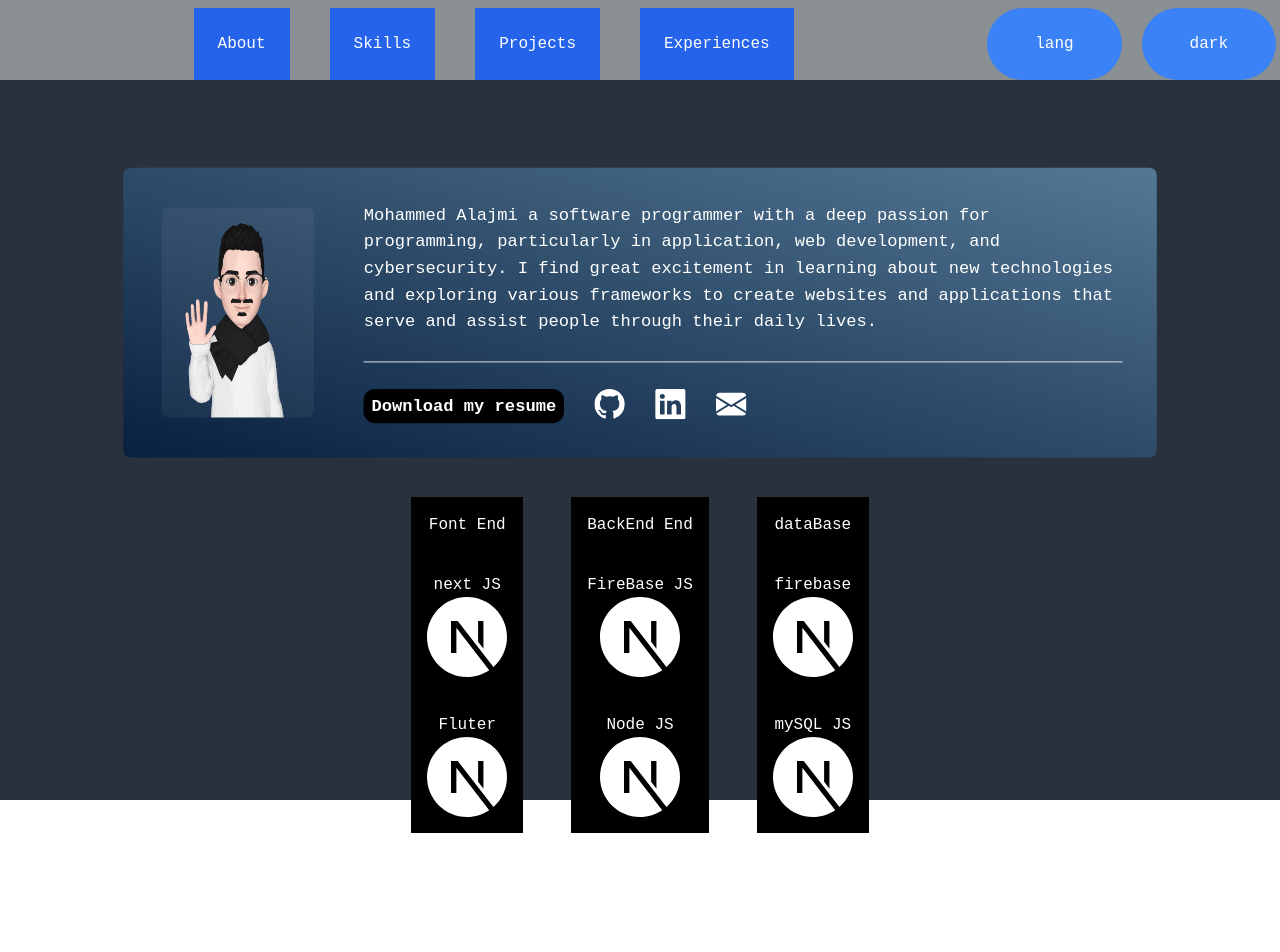
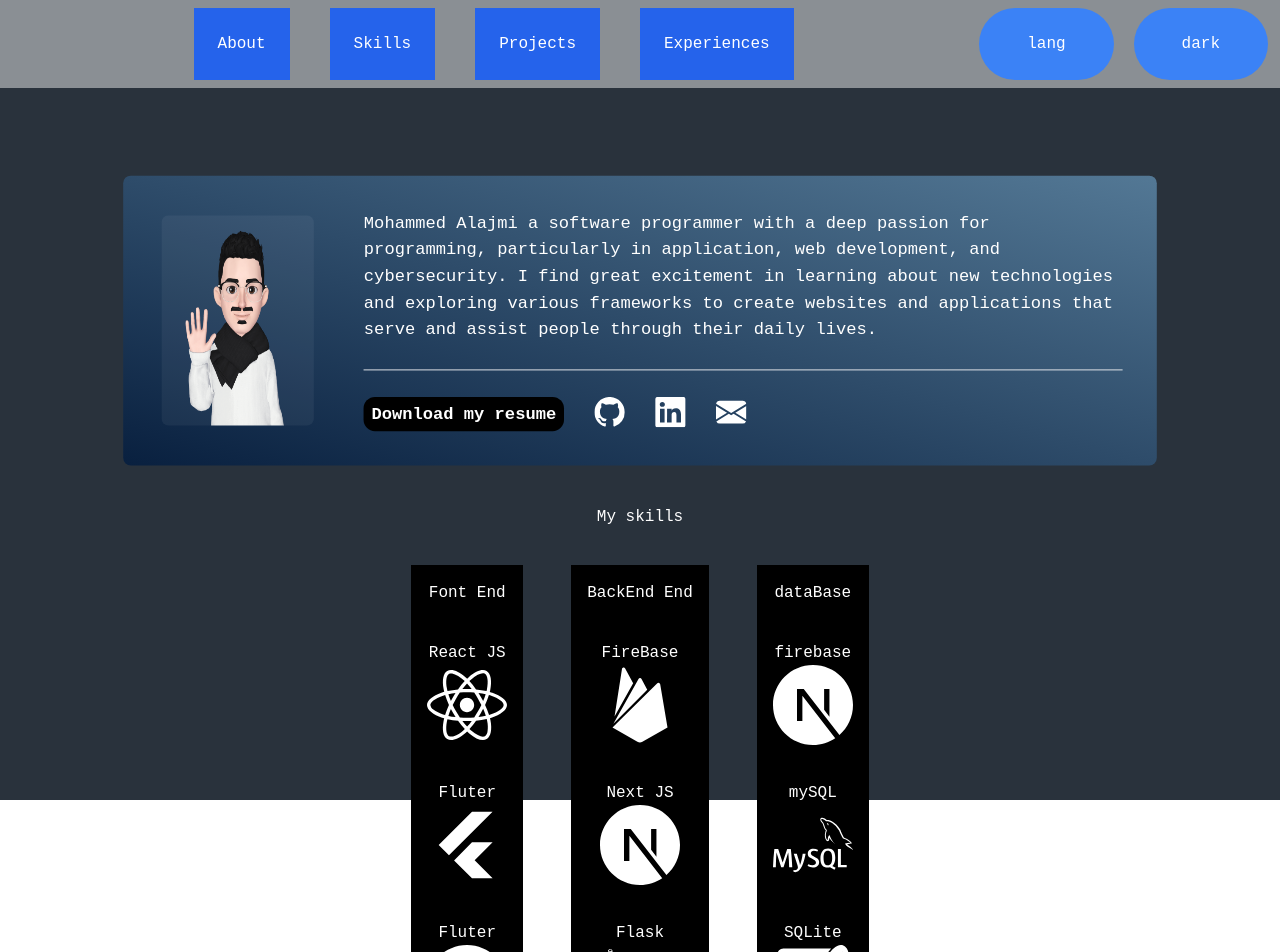
Before and after one commit to DevM7mdAli/PortfolioWeb, a React (Create React App) app: page / in a window 1280 px wide. Shown: the top 952 px of the page. Before the commit the page ends 833 px from the top, so only its background shows below. Built offline with nearby package versions, Linux system fonts and the light colour scheme; a web font is replaced by a local one.

Commit message:
finish 15%

```diff
--- a/src/App.js
+++ b/src/App.js
@@ -5,6 +5,7 @@ import Skills from './components/Skills/Skills'
 import me from './me.json'
 import Logo from './assets/aboutPics/HiEmoji.png'
 import LogoGif from './assets/aboutPics/HiEmojiGif.gif'
+import ProjectCard from './components/projects/ProjectCard';
 
 function App() {
   return (
@@ -17,6 +18,8 @@ function App() {
         <AboutCard imgLogo={Logo} imgGif={LogoGif} about={`${me.about}`} />
 
         <Skills />
+
+        <ProjectCard />
       </div>
     </div>
   );
--- a/src/components/About/AboutCard.js
+++ b/src/components/About/AboutCard.js
@@ -18,17 +18,17 @@ export default function AboutCard({ imgLogo, about, imgGif, resumeLink = "", lin
         <div className="flex flex-row gap-x-8">
           <a href="/" className=" rounded-xl bg-black px-2 py-1 text-lg font-bold">Download my resume</a>
           <a href="https://github.com/DevM7mdAli" target="_blank" rel="noopener noreferrer">
-            <svg xmlns="http://www.w3.org/2000/svg" width="32" height="32" fill="currentColor" class="bi bi-github" viewBox="0 0 16 16">
+            <svg xmlns="http://www.w3.org/2000/svg" width="32" height="32" fill="currentColor" viewBox="0 0 16 16">
               <path d="M8 0C3.58 0 0 3.58 0 8c0 3.54 2.29 6.53 5.47 7.59.4.07.55-.17.55-.38 0-.19-.01-.82-.01-1.49-2.01.37-2.53-.49-2.69-.94-.09-.23-.48-.94-.82-1.13-.28-.15-.68-.52-.01-.53.63-.01 1.08.58 1.23.82.72 1.21 1.87.87 2.33.66.07-.52.28-.87.51-1.07-1.78-.2-3.64-.89-3.64-3.95 0-.87.31-1.59.82-2.15-.08-.2-.36-1.02.08-2.12 0 0 .67-.21 2.2.82.64-.18 1.32-.27 2-.27s1.36.09 2 .27c1.53-1.04 2.2-.82 2.2-.82.44 1.1.16 1.92.08 2.12.51.56.82 1.27.82 2.15 0 3.07-1.87 3.75-3.65 3.95.29.25.54.73.54 1.48 0 1.07-.01 1.93-.01 2.2 0 .21.15.46.55.38A8.01 8.01 0 0 0 16 8c0-4.42-3.58-8-8-8" />
             </svg>
           </a>
           <a href="https://www.linkedin.com/in/mohammed-alajmi-b5a327206/" target="_blank" rel="noopener noreferrer">
-            <svg xmlns="http://www.w3.org/2000/svg" width="32" height="32" fill="currentColor" class="bi bi-linkedin" viewBox="0 0 16 16">
+            <svg xmlns="http://www.w3.org/2000/svg" width="32" height="32" fill="currentColor" viewBox="0 0 16 16">
               <path d="M0 1.146C0 .513.526 0 1.175 0h13.65C15.474 0 16 .513 16 1.146v13.708c0 .633-.526 1.146-1.175 1.146H1.175C.526 16 0 15.487 0 14.854zm4.943 12.248V6.169H2.542v7.225zm-1.2-8.212c.837 0 1.358-.554 1.358-1.248-.015-.709-.52-1.248-1.342-1.248S2.4 3.226 2.4 3.934c0 .694.521 1.248 1.327 1.248zm4.908 8.212V9.359c0-.216.016-.432.08-.586.173-.431.568-.878 1.232-.878.869 0 1.216.662 1.216 1.634v3.865h2.401V9.25c0-2.22-1.184-3.252-2.764-3.252-1.274 0-1.845.7-2.165 1.193v.025h-.016l.016-.025V6.169h-2.4c.03.678 0 7.225 0 7.225z" />
             </svg>
           </a>
           <a href="mailto:Mohammed-Alajmi@outlook.sa">
-            <svg xmlns="http://www.w3.org/2000/svg" width="32" height="32" fill="currentColor" class="bi bi-envelope-fill" viewBox="0 0 16 16">
+            <svg xmlns="http://www.w3.org/2000/svg" width="32" height="32" fill="currentColor" viewBox="0 0 16 16">
               <path d="M.05 3.555A2 2 0 0 1 2 2h12a2 2 0 0 1 1.95 1.555L8 8.414zM0 4.697v7.104l5.803-3.558zM6.761 8.83l-6.57 4.027A2 2 0 0 0 2 14h12a2 2 0 0 0 1.808-1.144l-6.57-4.027L8 9.586zm3.436-.586L16 11.801V4.697z" />
             </svg>
           </a>
--- a/src/components/NavBar.js
+++ b/src/components/NavBar.js
@@ -1,7 +1,7 @@
 export default function NavBar() {
   const navName = ["About", "Skills", "Projects", "Experiences"];
   return (
-    <nav className="flex flex-row justify-center  mt-2">
+    <nav className="flex flex-row justify-center p-2">
 
       <div className="flex flex-grow gap-x-10 justify-center">
         {navName.map((category) => (
--- a/src/components/Skills/Skills.js
+++ b/src/components/Skills/Skills.js
@@ -1,32 +1,35 @@
-import { SiNextdotjs } from 'react-icons/si'
+import { SiNextdotjs, SiFlask, SiMysql, SiSqlite } from 'react-icons/si'
+import { FaReact } from "react-icons/fa";
+import { RiFlutterFill } from "react-icons/ri";
+import { IoLogoFirebase } from "react-icons/io5";
 
 export default function Skills() {
   const listOfSkills = [
     {
-      title: "Font End", allSkill: [{ name: 'next JS', icon: SiNextdotjs },
-      { name: 'Fluter', icon: SiNextdotjs }]
+      title: "Font End", allSkill: [{ name: 'React JS', icon: FaReact },
+      { name: 'Fluter', icon: RiFlutterFill }, { name: 'Fluter', icon: SiNextdotjs }]
     },
     {
-      title: "BackEnd End", allSkill: [{ name: 'FireBase JS', icon: SiNextdotjs },
-      { name: 'Node JS', icon: SiNextdotjs }]
+      title: "BackEnd End", allSkill: [{ name: 'FireBase', icon: IoLogoFirebase },
+      { name: 'Next JS', icon: SiNextdotjs }, { name: 'Flask', icon: SiFlask }]
     },
     {
       title: "dataBase", allSkill: [{ name: 'firebase', icon: SiNextdotjs },
-      { name: 'mySQL JS', icon: SiNextdotjs }]
+      { name: 'mySQL', icon: SiMysql }, { name: 'SQLite', icon: SiSqlite }]
     },
-
-
   ]
 
   return (
+    <section className='flex flex-col gap-y-9 text-center'>
+      My skills
       <div className='flex flex-row justify-center flex-wrap gap-x-12 text-center'>
         {
           listOfSkills.map(({ title, allSkill }) => (
-          <div className='flex flex-col gap-y-9 p-4 bg-black' >
+            <div className='flex flex-col gap-y-9 p-4 bg-black' key={title} >
               <h1>{title}</h1>
               {allSkill.map(skill => {
                 return (
-                <div >
+                  <div>
                     <h2>{skill.name}</h2>
                     <div className='flex justify-center'>
                       {<skill.icon size={80} />}
@@ -38,5 +41,6 @@ export default function Skills() {
           ))
         }
       </div>
+    </section>
   )
 }
--- /dev/null
+++ b/src/components/projects/ProjectCard.js
@@ -0,0 +1,9 @@
+export default function projectCard() {
+  return (
+    <section>
+      <h1>
+        Projects i worked on
+      </h1>
+    </section>
+  )
+}
```
Lines whose indentation alone changed are shown as unchanged.
